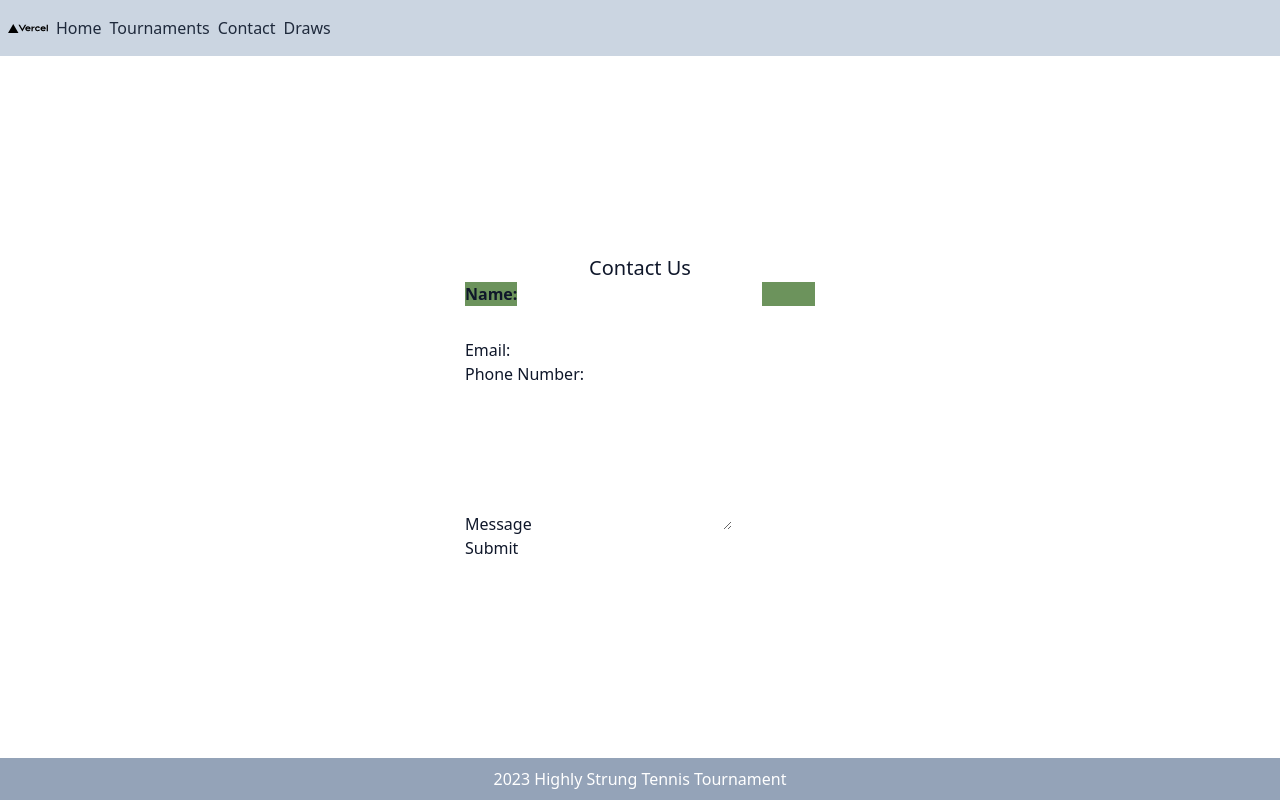
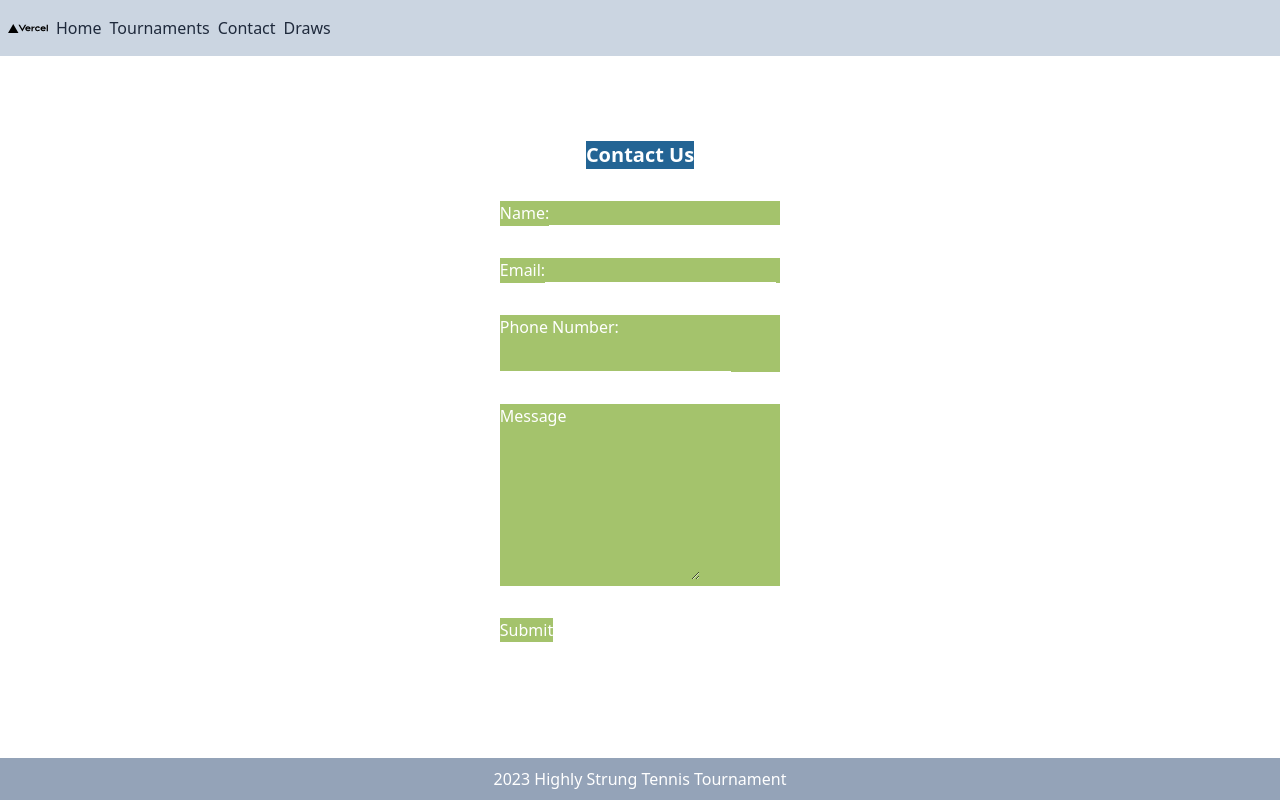
Before and after one commit to AprovanLabs/lotus, a Next.js app in the folder apps/tennis/: page /contact-us in a window 1280 px wide. Built offline with nearby package versions, Linux system fonts and the light colour scheme.

Commit message:
Styled contact page, added info to tournament page

```diff
--- a/apps/tennis/src/pages/contact-us/index.tsx
+++ b/apps/tennis/src/pages/contact-us/index.tsx
@@ -23,30 +23,30 @@ const ContactUsPage = () => {
 
   return (
     <BasicLayout>
-      <h1 className="text-xl">Contact Us</h1>
+      <h1 className="text-xl" style={{ backgroundColor: '#236494', color: 'white', marginBottom: '2rem', fontWeight: 800 }}>Contact Us</h1>
 
       <form onSubmit={funcionName}>
-        <div style={{ backgroundColor: '#6C935C', marginBottom: '2rem', fontWeight: 800 }}>
+        <div style={{ backgroundColor: '#a4c36c', color: 'white', marginBottom: '2rem', fontWeight: 500 }}>
           <label htmlFor="name">Name:</label>
-          <input type="text" id="name" name="name"></input>
+          <input type="text" id="name" name="name" style={{ backgroundColor: 'transparent', border: 'none', borderBottom: '1px solid white', color: 'transparent' }} />
         </div>
 
-        <div>
+        <div style={{ backgroundColor: '#a4c36c', color: 'white', marginBottom: '2rem', fontWeight: 500 }}>
           <label htmlFor="email">Email:</label>
-          <input type="email" id="email" name="email" />
+          <input type="email" id="email" name="email" style={{ backgroundColor: 'transparent', border: 'none', borderBottom: '1px solid white', color: 'transparent' }} />
         </div>
 
-        <div>
-          <label htmlFor="phone">Phone Number:</label>
-          <input type="tel" id="phone" name="email" />
+        <div style={{ backgroundColor: '#a4c36c', color: 'white', marginBottom: '2rem', fontWeight: 500 }}>
+          <label htmlFor="phone" style={{ display: 'block', marginBottom: '0.5rem' }}>Phone Number:</label>
+          <input type="tel" id="phone" name="email" style={{ backgroundColor: 'transparent', border: 'none', borderBottom: '1px solid white', color: 'transparent' }} />
         </div>
 
-        <div>
-          <label htmlFor="message">Message</label>
-          <textarea id="message" name="message" rows={6}></textarea>
+        <div style={{ backgroundColor: '#a4c36c', color: 'white', marginBottom: '2rem', fontWeight: 500 }}>
+          <label htmlFor="message" style={{ display: 'block', marginBottom: '0.5rem' }}>Message</label>
+          <textarea id="message" name="message" rows={6} style={{ color: 'transparent', backgroundColor: '#a4c36c' }}></textarea>
         </div>
 
-        <input type="submit" value="Submit" />
+        <input style={{ backgroundColor: '#a4c36c', color: 'white', marginBottom: '2rem', fontWeight: 500 }} type="submit" value="Submit" />
       </form>
     </BasicLayout>
   );
--- a/apps/tennis/src/pages/contact/index.tsx
+++ /dev/null
@@ -1,19 +0,0 @@
-import { Button } from 'src/components/Button';
-import { useRouter } from 'next/router';
-import { useState } from 'react';
-import BasicLayout from 'src/layouts/BasicLayout';
-
-const ContactPage = () => {
-  const router = useRouter();
-  const [isShowing, setIsShowing] = useState(false);
-
-
-  return (
-    <BasicLayout>
-      <h1>Contact Us</h1>
-
-    </BasicLayout>
-  );
-};
-
-export default ContactPage;
--- a/apps/tennis/src/pages/draws/index.tsx
+++ b/apps/tennis/src/pages/draws/index.tsx
@@ -9,7 +9,7 @@ const DrawsPage = () => {
 
   return (
     <BasicLayout>
-      <h1 className="text-xl">Draws Page</h1>
+      <h1 className="text-xl" style={{ backgroundColor: '#236494', color: 'white', marginBottom: '2rem', fontWeight: 800, whiteSpace: 'nowrap' }}>2023 Summer Tournaments</h1>
       <p className="">Route {router.pathname}</p>
 
     </BasicLayout>
--- a/apps/tennis/src/pages/index.tsx
+++ b/apps/tennis/src/pages/index.tsx
@@ -10,10 +10,10 @@ const HomePage = () => {
   return (
     // We use 'layout' files to control how the page looks. This is a good place to put things like headers, footers, navigation, etc. This makes things appear consistent across the site
     <BasicLayout>
-      <h1 className="text-xl" style={{ backgroundColor: "blue" }}>Highly Strung Tennis Tournament</h1>
-      <Link href="/contact" style={{ backgroundColor: "green" }}>contact us</Link>
-      <Link href="/tournaments" style={{ backgroundColor: "green" }}>tournaments</Link>
-      <Link href="/draws" style={{ backgroundColor: "green" }}>draws</Link>
+      <h1 className="text-xl" style={{ backgroundColor: '#236494', color: 'white', marginBottom: '2rem', fontWeight: 800, whiteSpace: 'nowrap' }}>Highly Strung Tennis Tournament</h1>
+      <Link href="/contact-us" style={{ backgroundColor: '#a4c36c', color: 'white', marginBottom: '1rem', fontWeight: 500 }}>Contact Us</Link>
+      <Link href="/tournaments" style={{ backgroundColor: '#a4c36c', color: 'white', marginBottom: '1rem', fontWeight: 500 }}>Tournaments</Link>
+      <Link href="/draws" style={{ backgroundColor: '#a4c36c', color: 'white', marginBottom: '1rem', fontWeight: 500 }}>Draws</Link>
     </BasicLayout>
   );
 };
--- a/apps/tennis/src/pages/tournaments/index.tsx
+++ b/apps/tennis/src/pages/tournaments/index.tsx
@@ -7,30 +7,20 @@ const TournamentsPage = () => {
   const router = useRouter();
   const [isShowing, setIsShowing] = useState(false);
 
-  const tournaments = [
-    { date: '2023-06-04', name: 'Tournament 1' },
-    { date: '2023-06-05', name: 'Tournament 2' },
-  ];
-
   return (
     <BasicLayout>
-      <h1 className="text-xl">Tournaments Page</h1>
-      <p className="">Route {router.pathname}</p>
+      <h1 className="text-xl" style={{ backgroundColor: '#236494', color: 'white', marginBottom: '2rem', fontWeight: 800, whiteSpace: 'nowrap' }}>2023 Summer Tournaments</h1>
+      <h1 className="text-xs" style={{ backgroundColor: '#a4c36c', color: 'white', marginBottom: '.5rem', fontWeight: 100, whiteSpace: 'nowrap' }}>Adult Men’s and Women’s Doubles Tournaments on Sunday, July 23rd (8:30am)</h1>
+      <h1 className="text-xs" style={{ backgroundColor: '#236494', color: 'white', marginBottom: '.5rem', fontWeight: 100, whiteSpace: 'nowrap' }}>Adult Mixed Doubles Tournament on Sunday, July 23rd (10:00am)</h1>
+      <h1 className="text-xs" style={{ backgroundColor: '#a4c36c', color: 'white', marginBottom: '.5rem', fontWeight: 100, whiteSpace: 'nowrap' }}>Varsity Girls Singles on Monday, July 24th (8:00am)</h1>
+      <h1 className="text-xs" style={{ backgroundColor: '#236494', color: 'white', marginBottom: '.5rem', fontWeight: 100, whiteSpace: 'nowrap' }}>Varsity Boys Doubles on Monday, July 24th (10:30am)</h1>
+      <h1 className="text-xs" style={{ backgroundColor: '#a4c36c', color: 'white', marginBottom: '.5rem', fontWeight: 100, whiteSpace: 'nowrap' }}>Varsity Boys Singles on Tuesday, July 25th (8:00am)</h1>
+      <h1 className="text-xs" style={{ backgroundColor: '#236494', color: 'white', marginBottom: '.5rem', fontWeight: 100, whiteSpace: 'nowrap' }}>Varsity Girls Doubles on Tuesday, July 25th (10:30am)</h1>
+      <h1 className="text-xs" style={{ backgroundColor: '#a4c36c', color: 'white', marginBottom: '.5rem', fontWeight: 100, whiteSpace: 'nowrap' }}>Junior Varsity Boys Doubles on Tuesday July 25th (8:00am)</h1>
+      <h1 className="text-xs" style={{ backgroundColor: '#236494', color: 'white', marginBottom: '.5rem', fontWeight: 100, whiteSpace: 'nowrap' }}>Junior Varsity Girls Doubles on Tuesday, July 25th (9:30am)</h1>
+      <h1 className="text-xs" style={{ backgroundColor: '#a4c36c', color: 'white', marginBottom: '.5rem', fontWeight: 100, whiteSpace: 'nowrap' }}>Junior Varsity Girls Singles on Wednesday, July 26th (1:00pm)</h1>
+      <h1 className="text-xs" style={{ backgroundColor: '#236494', color: 'white', marginBottom: '.5rem', fontWeight: 100, whiteSpace: 'nowrap' }}>Junior Varsity Boys Singles on Wednesday, July 26th (1:30pm)</h1>
 
-      <Button onClick={() => setIsShowing(!isShowing)}>
-        {isShowing ? 'Hide Tournaments' : 'Show Tournaments'}
-      </Button>
-
-      {isShowing && (
-        <div className="flex flex-col justify-center items-center">
-          {tournaments.map(tournament => (
-            <div key={`${tournament.name}-${tournament.date}`} className="bg-white p-4 rounded-lg">
-              <p className="text-xl">{tournament.name}</p>
-              <p className="text-xl">{tournament.date}</p>
-            </div>
-          ))}
-        </div>
-      )}
     </BasicLayout>
   );
 };
```
Also changed, not shown: apps/tennis/src/pages/tournaments.html (+13 -0 lines).
